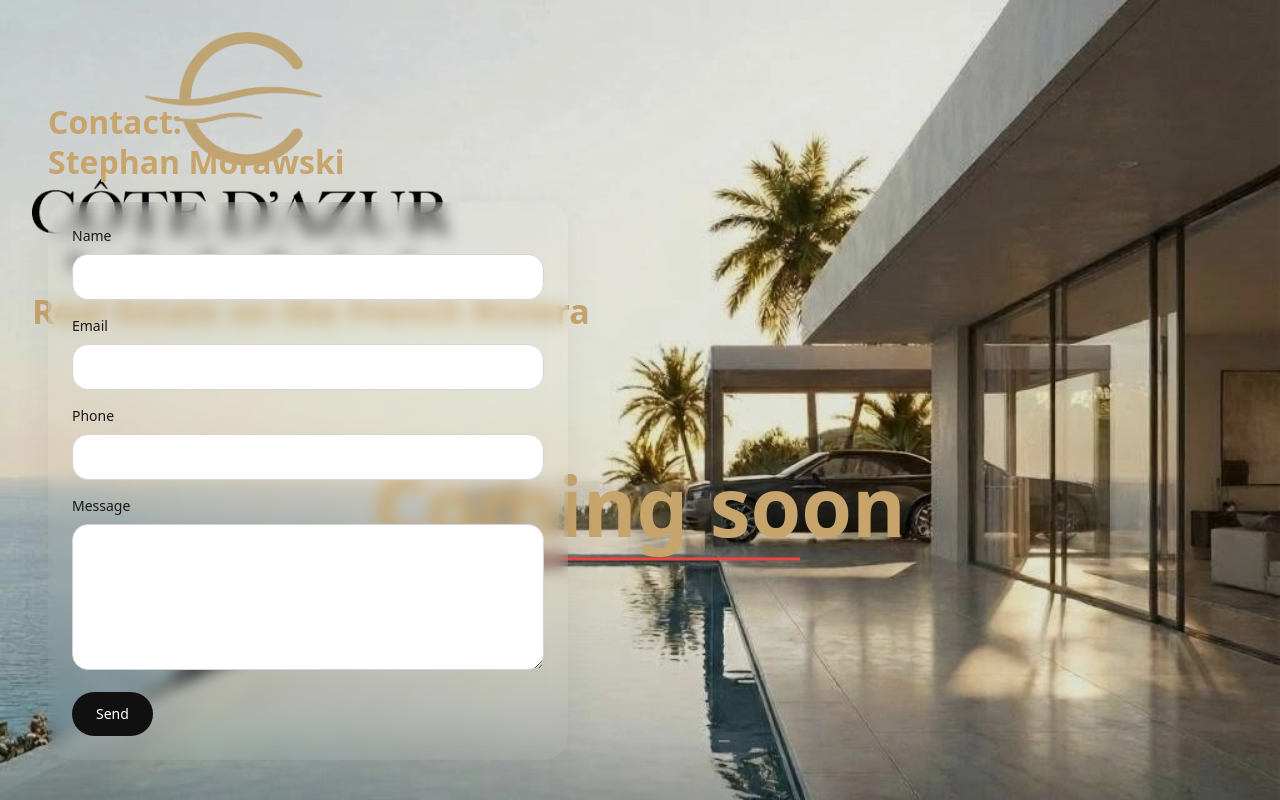
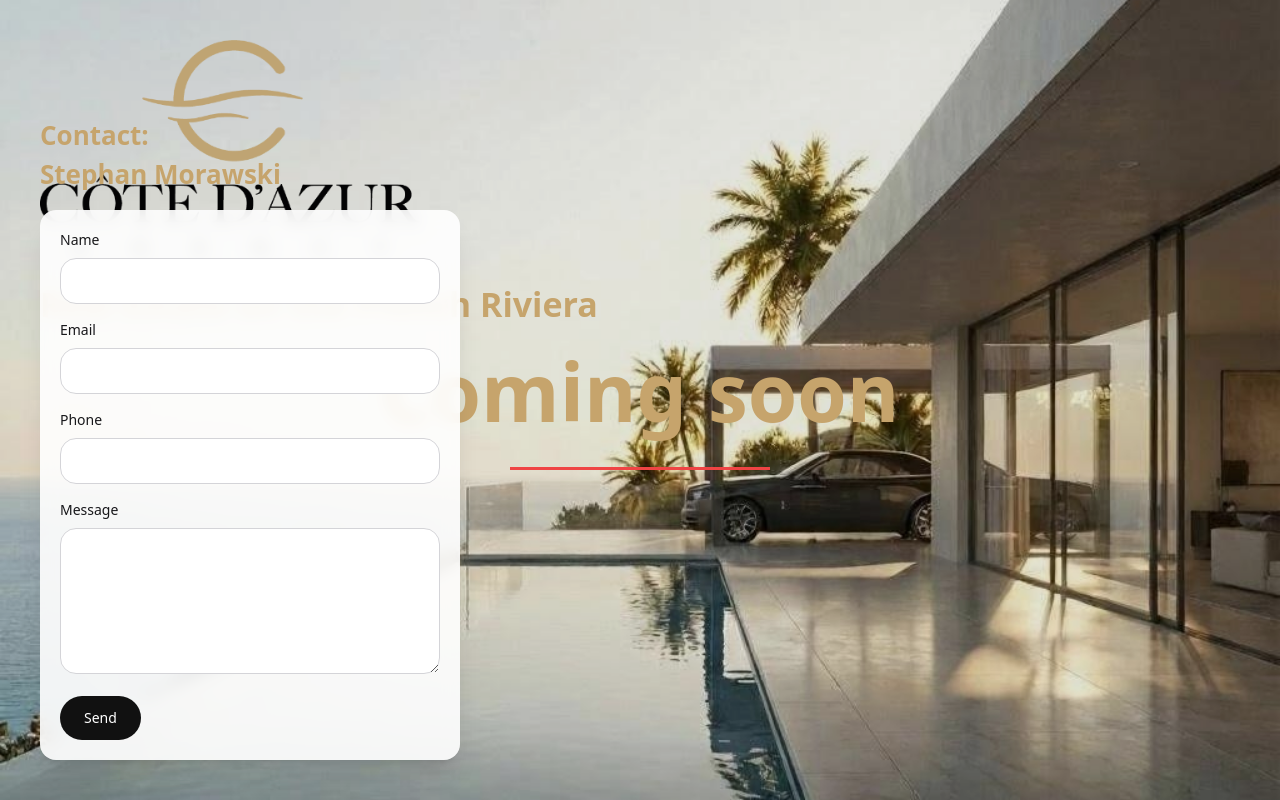
Before and after one commit to oraffaud/stephan-real-estate-clean, a Next.js app: page /en in a window 1280 px wide. Built offline with nearby package versions, Linux system fonts and the light colour scheme; a web font is replaced by a local one.

Commit message:
Fix layout: proper hero + logo + centered title + clean form

```diff
--- a/src/app/[lang]/page.js
+++ b/src/app/[lang]/page.js
@@ -8,48 +8,56 @@
   const t = await getDict(lang);
 
   return (
-    <main className="min-h-screen bg-black">
-      <section className="relative min-h-screen overflow-hidden">
-        <div className="absolute inset-0">
+    <main className="relative min-h-screen overflow-hidden bg-black">
+
+      {/* Background */}
       <img
         src="/images/hero-pool.jpg"
-            alt="French Riviera luxury"
-            className="h-full w-full object-cover"
+        alt="Luxury villa"
+        className="absolute inset-0 h-full w-full object-cover"
       />
+
+      {/* Overlay léger */}
       <div className="absolute inset-0 bg-black/10" />
-        </div>
 
-        <div className="relative min-h-screen">
-          <div className="absolute left-6 top-6 z-20 md:left-8 md:top-8">
+      {/* LOGO + TITRE */}
+      <div className="absolute top-10 left-10 z-20 max-w-[600px]">
         <img
           src="/branding/logo-full.png"
           alt="Côte d’Azur Agency"
-              className="w-[300px] md:w-[420px]"
+          className="w-[380px]"
         />
-            <p className="mt-3 text-[24px] font-semibold leading-tight text-[#C6A46C] md:text-[34px]">
+
+        <h2 className="mt-4 text-[34px] font-semibold text-[#C6A46C]">
           Real Estate on the French Riviera
-            </p>
+        </h2>
       </div>
 
-          <div className="absolute inset-x-0 top-[64%] z-20 -translate-y-1/2 text-center">
-            <h1 className="font-luxe text-[56px] font-semibold leading-none text-[#C6A46C] md:text-[82px]">
+      {/* COMING SOON CENTRE */}
+      <div className="absolute inset-0 flex items-center justify-center z-10">
+        <div className="text-center">
+          <h1 className="text-[80px] font-semibold text-[#C6A46C]">
             Coming soon
           </h1>
-            <div className="mx-auto mt-3 h-[3px] w-[220px] bg-red-500 md:w-[320px]" />
+          <div className="mx-auto mt-4 h-[3px] w-[260px] bg-red-500" />
+        </div>
       </div>
 
-          <div className="absolute bottom-8 left-8 z-20 w-[min(520px,calc(100%-4rem))] md:bottom-10 md:left-12">
-            <div className="mb-5 text-[24px] font-semibold leading-tight text-[#C6A46C] md:text-[32px]">
-              <div>Contact:</div>
-              <div>Stephan Morawski</div>
+      {/* FORMULAIRE BAS GAUCHE */}
+      <div className="absolute bottom-10 left-10 z-20 w-[420px]">
+
+        <div className="mb-4 text-[26px] font-semibold text-[#C6A46C]">
+          Contact:
+          <br />
+          Stephan Morawski
         </div>
 
-            <div className="rounded-3xl bg-white/88 p-6 shadow-soft backdrop-blur">
+        <div className="rounded-2xl bg-white/90 p-5 backdrop-blur shadow-xl">
           <ContactForm t={t} />
         </div>
+
       </div>
-        </div>
-      </section>
+
     </main>
   );
 }
```
Lines whose indentation alone changed are shown as unchanged.
